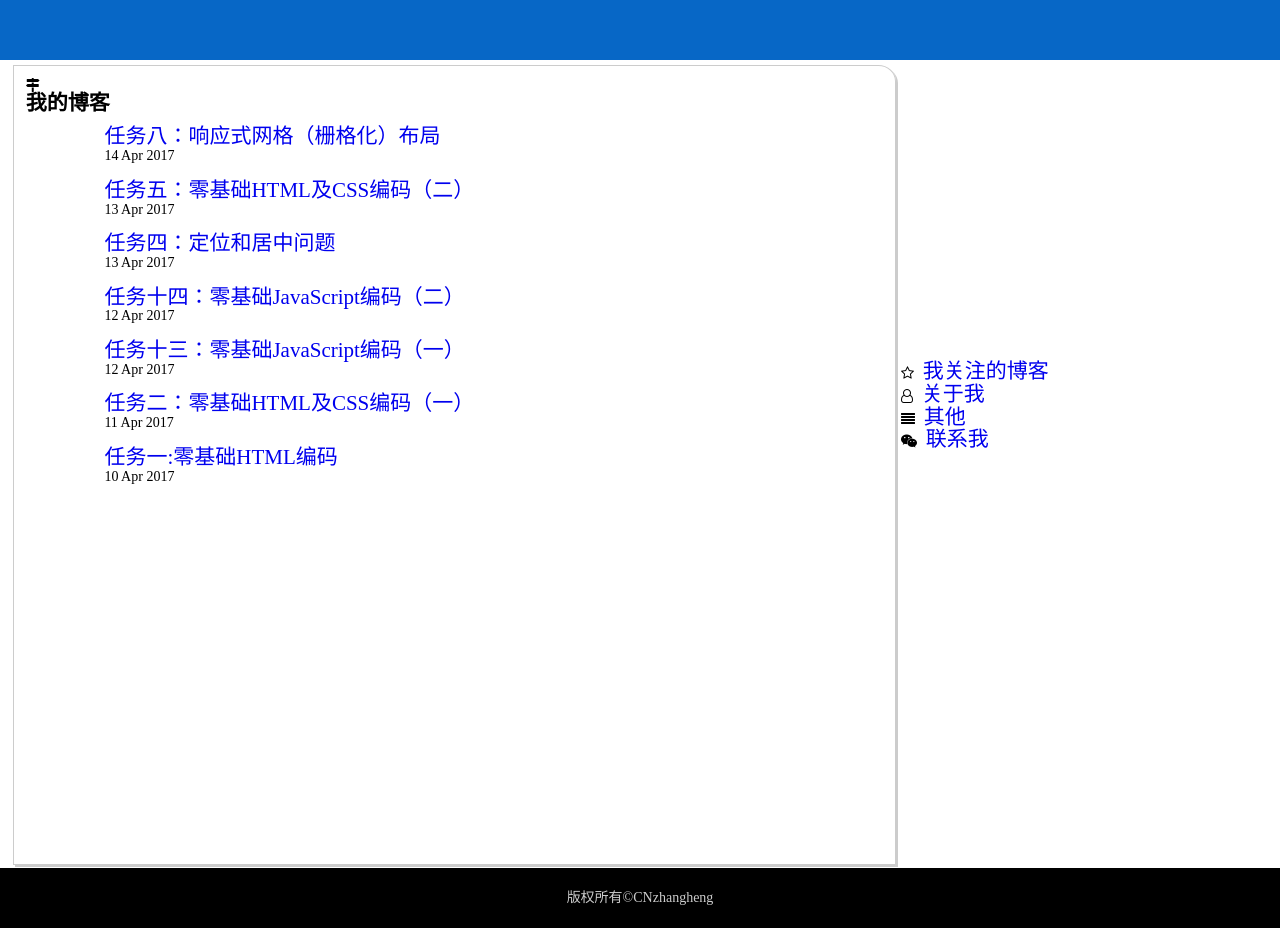
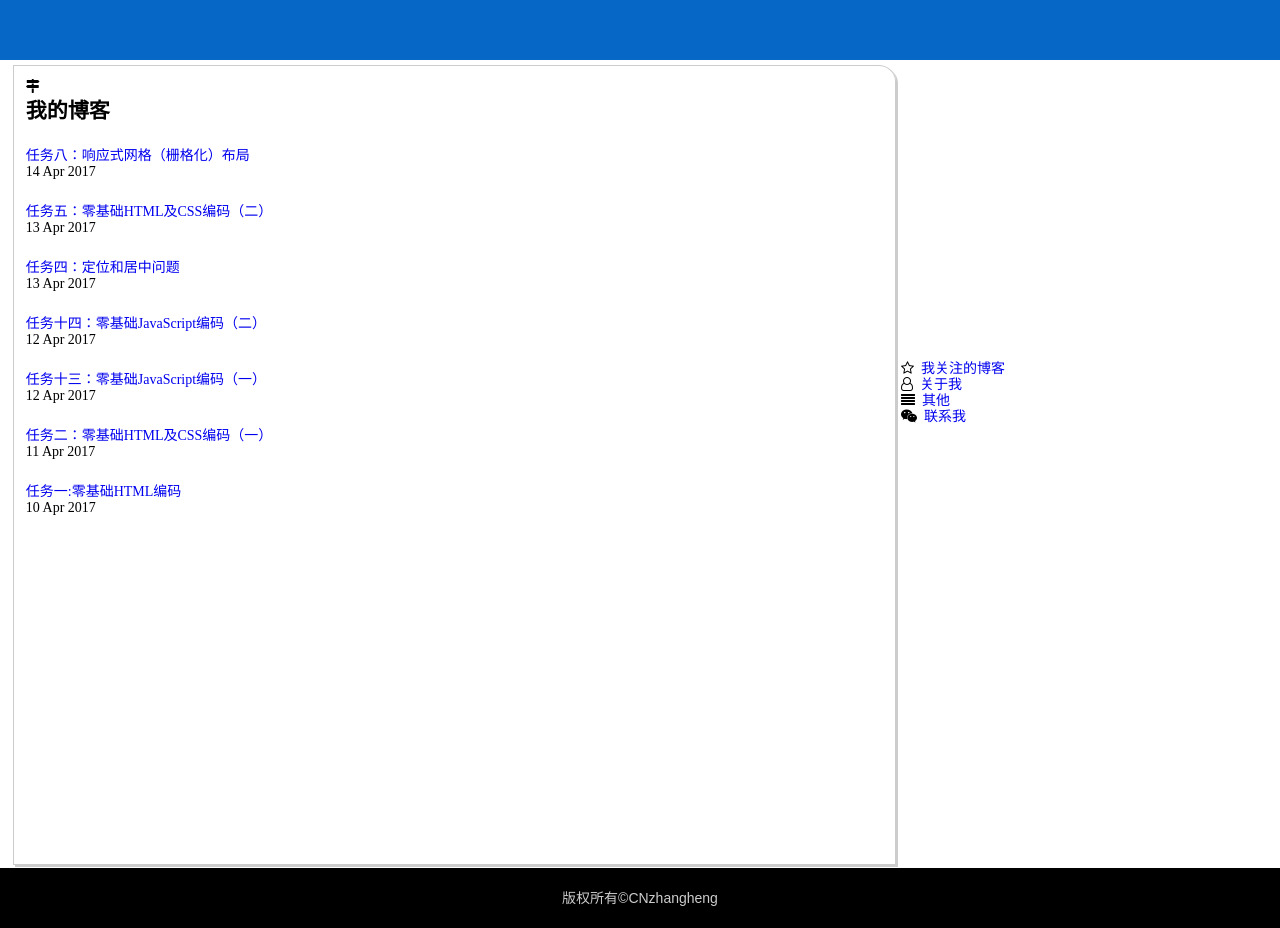
Before and after one commit to CNzhangheng/jekyll_demo, a Jekyll site: the page built from index.html, in a window 1280 px wide. Built offline with Jekyll 4.4.1, drawn with Linux system fonts in a browser that asks for light colours.

Commit message:
Update index.html

```diff
--- a/index.html
+++ b/index.html
@@ -3,21 +3,78 @@
 title: 我的博客
 ---
 <style>
+    html{
+    font-size: 62.5%;
+}
 body{
-        line-height: 1.2em;
-        font-family: cursive;
+    font-size: 1.4rem;
+    font-family:Arial,SimSun,FangSong;
 }
-    a{
-        font-size: 1.5em;
+body,div,dl,dt,dd,ul,ol,li,h1,h2,h3,h4,h5,h6,pre,code,form,fieldset,legend,input,textarea,p,blockquote,th,td
+{
+    margin:0;
+    padding:0;
+    box-sizing: border-box;
 }
 li{
     list-style: none;
 }
-    .content-warp{
-        width: 700px;
-        min-height: 100px;
+a{
+    text-decoration: none;
+}
+.header,.container,.footer{
     margin: 0 auto;
-        padding-bottom: 20px;
+    width: 100%;
+}
+.header{
+    min-height: 6rem;
+    background-color: #0767c6;
+}
+.contentWrap {
+    margin-left: -30%;
+    float: left;
+    width: 100%;
+}
+.content {
+    margin-left: 31%;
+    margin-top: 0.5rem;
+    min-height: 80rem;
+    padding:1.2rem;
+    border: 1px solid #ccc;
+    border-radius:0 2% 0 0 ;
+    box-shadow: 2px 2px #ccc;
+}
+.content-warp-date{
+    font-family: cursive;
+}
+.content-warp-date:first-child:hover{
+    filter:alpha(opacity=50);
+    opacity: 0.5;
+    -moz-opacity:0.5;
+    -khtml-opacity: 0.5;
+}
+.side {
+    float: right;
+    min-height: 80rem;
+    width: 30%;
+}
+.side-top{
+    height: 30rem;
+}
+.side-content{
+    margin-left: 0.5rem;
+    height: 50rem;
+}
+.footer {
+    min-height: 6rem;
+    clear: both;
+    background-color: #000;
+    border-top: 3px solid #fff;
+}
+.footer p{
+    color: #ccc;
+    text-align: center;
+    line-height: 6rem;
 }
 </style>
 <h2>{{ page.title }}</h2>
```
Lines whose indentation alone changed are shown as unchanged.
